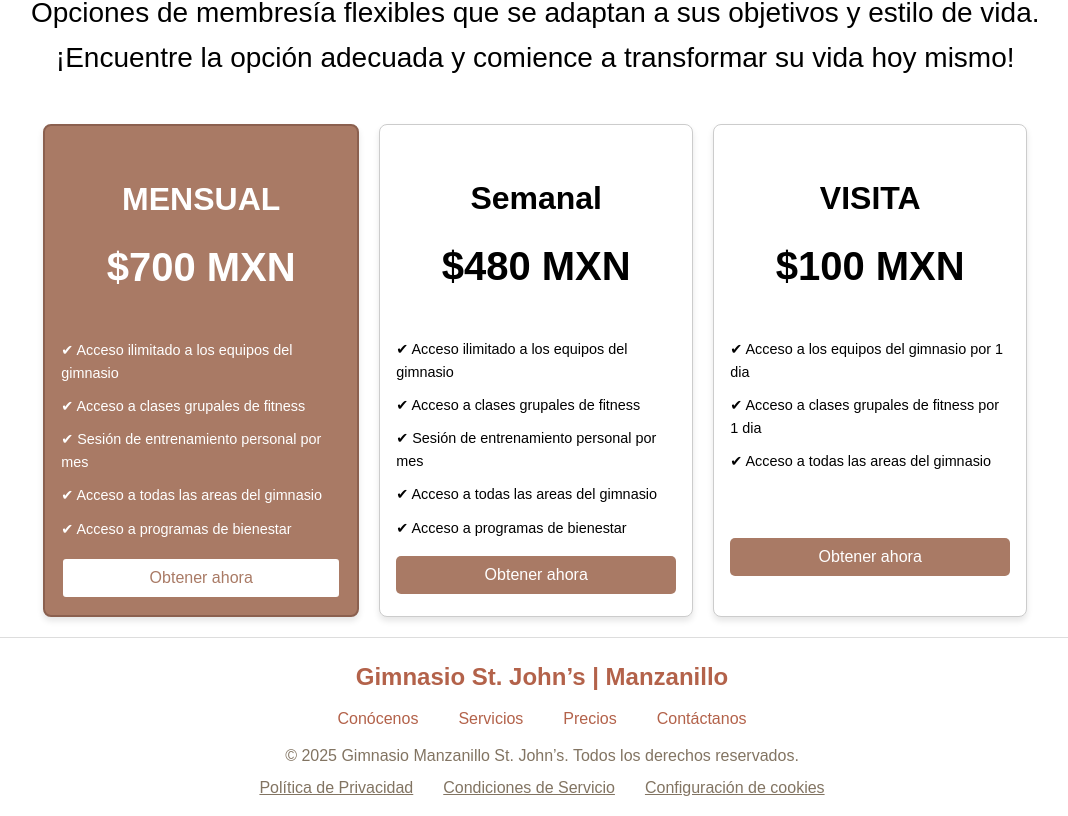
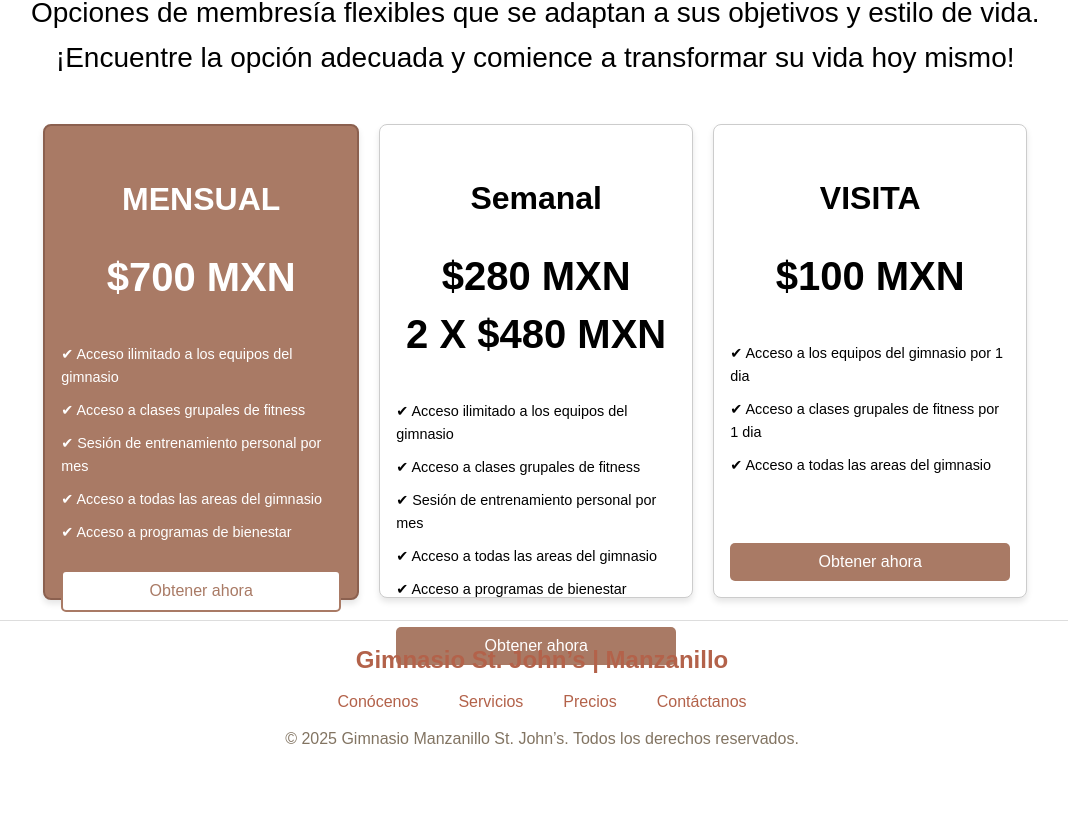
Before and after one commit to byQuesters/St-Johns-Gym, a Next.js app: page / in a window 1280 px wide. Shown: the part 5817-6633 px from the top of the page, without its empty margins (98-1166 px from the left). After the commit the page ends 6600 px from the top, so only its background shows below. Built offline with nearby package versions, Linux system fonts and the light colour scheme.

Commit message:
feat: photowelcome updated

```diff
--- a/public/css/responswelcome.css
+++ b/public/css/responswelcome.css
@@ -435,6 +435,7 @@ html, body {
       flex: 0 0 80%;
       scroll-snap-align: center;
       width: auto;
+      height: 72vh;
     }
 
     /* Ajustes para el footer en móviles */
--- a/public/css/welcome.css
+++ b/public/css/welcome.css
@@ -295,6 +295,7 @@
       justify-content: center;
       gap: 20px;
     }
+
     .pricing-card {
       background-color: white;
       border: 1px solid #ccc;
@@ -303,33 +304,43 @@
       text-align: left;
       width: 35vh;
       box-shadow: 0 4px 6px rgba(0, 0, 0, 0.1);
+      display: flex;
+      flex-direction: column;
+      height: 55vh;
     }
+
     .pricing-card.featured {
       background-color: #a97a65;
       color: white;
       border: 2px solid #8b604f;
     }
+
     .pricing-card h3 {
       font-size: 4vh;
       margin-bottom: 1.2vh;
       text-align: center;
     }
+
     .pricing-card .price {
       font-size: 2.5rem;
       font-weight: bold;
       margin: 10px 0;
       text-align: center;
-      margin-bottom: 5vh;
+      margin-bottom: -2vh;
     }
+
     .pricing-card ul {
-      min-height: 40%;
+      margin-top: 5vh;
       list-style-type: none;
       padding: 0;
+      flex-grow: 1; /* Ocupa el espacio restante */
     }
+
     .pricing-card ul li {
       margin: 10px 0;
       font-size: 0.9rem;
     }
+
     .pricing-card button {
       background-color: #a97a65;
       color: white;
@@ -340,13 +351,13 @@
       width: 100%;
       cursor: pointer;
       transition: background-color 0.3s;
+      margin-top: auto; /* ¡MAGIA! */
     }
+
     .pricing-card.featured button {
-      background-color: #ffffff; /* Fondo blanco */
-      color: #a97a65; /* Texto en el color principal */
-      border: 2px solid #a97a65; /* Borde del color principal */
-      position: relative;
-      margin: auto;
+      background-color: #ffffff;
+      color: #a97a65;
+      border: 2px solid #a97a65;
     }
     .pricing-card.featured button:hover {
       background-color: #ffdcce; /* Fondo blanco */
@@ -356,7 +367,6 @@
     .pricing-card button:hover {
       background-color: #8b604f;
     }
-
 
     .part6{
       padding-top: 7vh;
--- a/src/app/about/page.jsx
+++ b/src/app/about/page.jsx
@@ -135,11 +135,6 @@ export default function About() {
             </div>
             <div className="footer-bottom">
                 <p>© 2025 Gimnasio Manzanillo St. John’s. Todos los derechos reservados.</p>
-                <div className="footer-privacy">
-                <a href="#privacidad">Política de Privacidad</a>
-                <a href="#terminos">Condiciones de Servicio</a>
-                <a href="#cookies">Configuración de cookies</a>
-                </div>
             </div>
             </div>
         </footer>
--- a/src/app/page.jsx
+++ b/src/app/page.jsx
@@ -233,7 +233,8 @@ export default function Home() {
               </div>
               <div className="pricing-card">
                 <h3>Semanal</h3>
-                <p className="price">$480 MXN</p>
+                <p className="price">$280 MXN</p>
+                <p className="price">2 X $480 MXN</p>
                 <ul>
                   <li>✔ Acceso ilimitado a los equipos del gimnasio</li>
                   <li>✔ Acceso a clases grupales de fitness</li>
@@ -272,11 +273,6 @@ export default function Home() {
           </div>
           <div className="footer-bottom">
             <p>© 2025 Gimnasio Manzanillo St. John’s. Todos los derechos reservados.</p>
-            <div className="footer-privacy">
-              <a href="#privacidad">Política de Privacidad</a>
-              <a href="#terminos">Condiciones de Servicio</a>
-              <a href="#cookies">Configuración de cookies</a>
-            </div>
           </div>
         </div>
       </footer>
```
